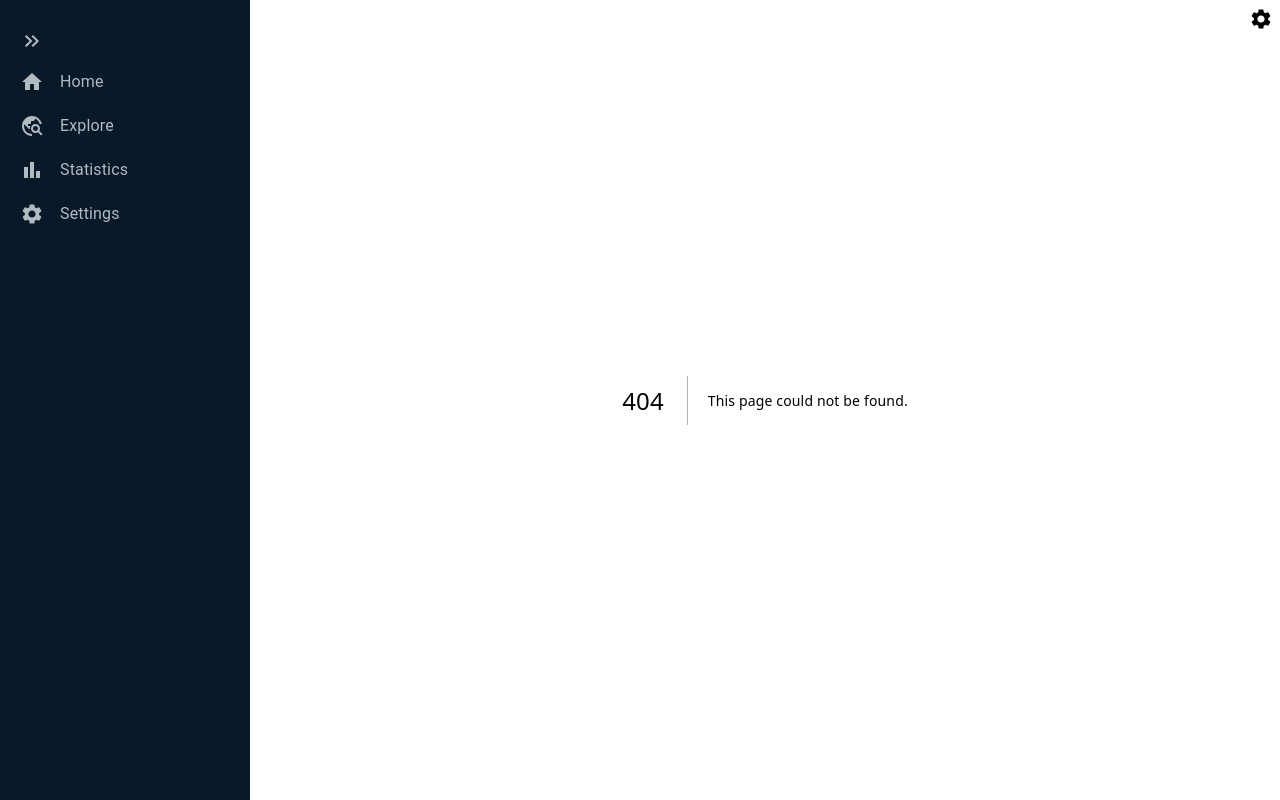
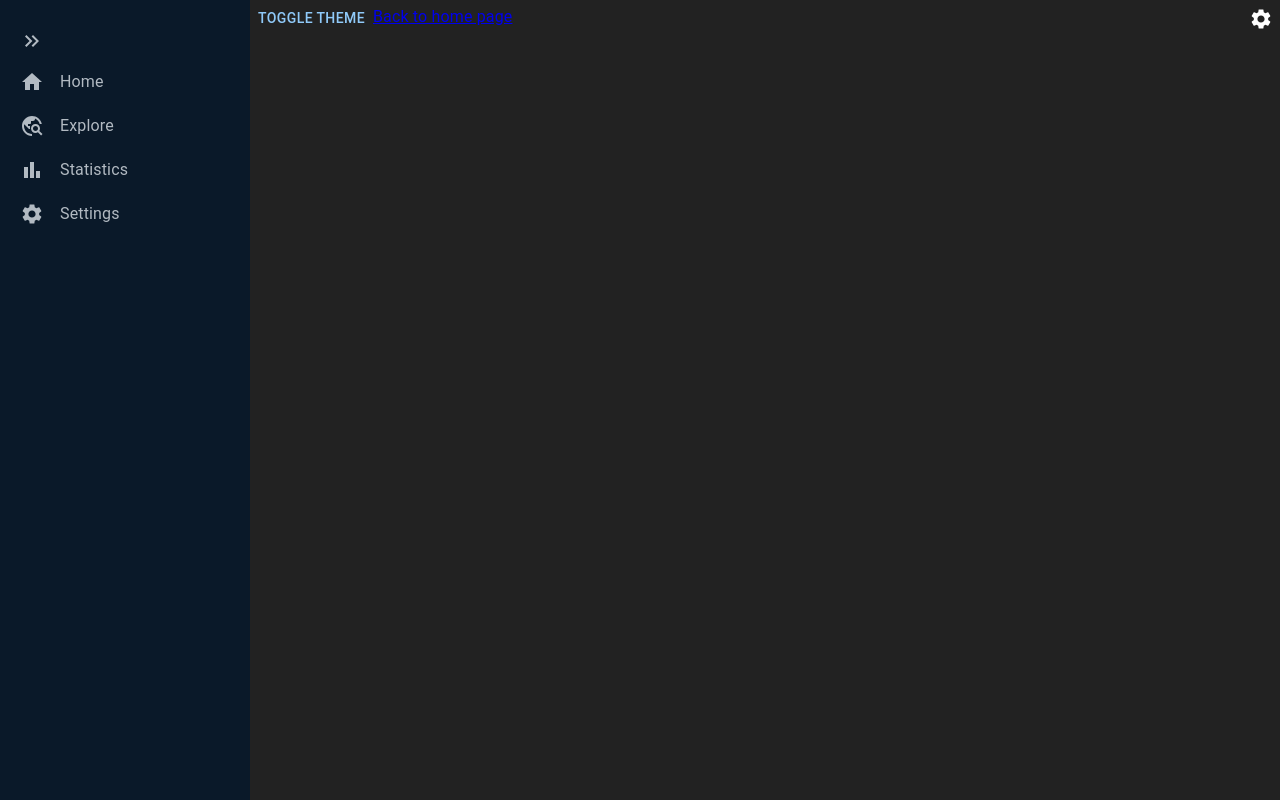
Before and after one commit to jjpstrebe/ui, a Next.js app: page /settings in a window 1280 px wide. Before the commit this address had no page. Built offline with nearby package versions, Linux system fonts and the light colour scheme.

Commit message:
Created a light and dark theme and added a settings page to toggle between the two.

```diff
--- a/config/theme.tsx
+++ b/config/theme.tsx
@@ -2,7 +2,7 @@ import { createTheme } from '@mui/material/styles';
 import { red } from '@mui/material/colors';
 
 // Create a theme instance.
-const theme = createTheme({
+export const theme = createTheme({
   palette: {
     primary: {
       main: '#556cd6',
@@ -16,4 +16,38 @@ const theme = createTheme({
   },
 });
 
-export default theme;
+export const theme2 = createTheme({
+  palette: {
+    mode: 'dark',
+    primary: {
+      main: '#9facff',
+    },
+    secondary: {
+      main: '#4477ff',
+    },
+    error: {
+      main: red.A400,
+    },
+  },
+});
+
+export const themeLight = createTheme({
+  palette: {
+    mode: 'light',
+    background: {
+      default: "#f2f5fa"
+    }
+  }
+});
+
+export const themeDark = createTheme({
+  palette: {
+    mode: 'dark',
+    background: {
+      default: "#222222"
+    },
+    text: {
+      primary: "#ffffff"
+    }
+  }
+});
--- a/pages/_app.tsx
+++ b/pages/_app.tsx
@@ -1,10 +1,10 @@
-import * as React from 'react';
+import React, { useState } from "react";
 import Head from 'next/head';
 import { AppProps } from 'next/app';
 import { ThemeProvider } from '@mui/material/styles';
 import CssBaseline from '@mui/material/CssBaseline';
 import { CacheProvider, EmotionCache } from '@emotion/react';
-import theme from '../config/theme';
+import { theme, theme2, themeLight, themeDark } from '../config/theme';
 import createEmotionCache from '../config/createEmotionCache';
 import Header from "../components/Header";
 import '../styles/globals.css'
@@ -24,25 +24,41 @@ interface MyAppProps extends AppProps {
 
 export default function MyApp(props: MyAppProps) {
   const { Component, emotionCache = clientSideEmotionCache, pageProps } = props;
+  const [currentTheme, setCurrentTheme] = useState(themeDark);
+  const [isMenuOpen, setMenuOpen] = useState(false);
+  const handleCloseMenu = () => {
+    setMenuOpen(false);
+  };
+  const handleStateChange = (state) => {
+    setMenuOpen(state.isOpen);
+  };
   return (
     <CacheProvider value={emotionCache}>
       <Head>
         <meta name="viewport" content="initial-scale=1, width=device-width" />
       </Head>
-      <ThemeProvider theme={theme}>
+      <ThemeProvider theme={currentTheme}>
         {/* CssBaseline kickstart an elegant, consistent, and simple baseline to build upon. */}
         <CssBaseline />
         <div id="outer-container">
-          <Menu right pageWrapId={'page-wrap'} outerContainerId={'outer-container'} customBurgerIcon=<SettingsIcon/>>
-            <Link href="/" className="menu-item">Settings</Link>
-            <Link href="/" className="menu-item">User Info</Link>
-            <Link href="/" className="menu-item">Server Logs</Link>
+          <Menu
+            right
+            pageWrapId={'page-wrap'}
+            outerContainerId={'outer-container'}
+            customBurgerIcon=<SettingsIcon/>
+            isOpen={isMenuOpen}
+            onStateChange={handleStateChange}
+          >
+            <Link href="/settings" className="menu-item" onClick={handleCloseMenu}>Settings</Link>
+            <Link href="/" className="menu-item" onClick={handleCloseMenu}>Home</Link>
+            <Link href="/" className="menu-item" onClick={handleCloseMenu}>User Info</Link>
+            <Link href="/" className="menu-item" onClick={handleCloseMenu}>Server Logs</Link>
           </Menu>
           <div id="page-wrap">
             <div className="appPane">
               <Sidenav />
               <div className="appContent">
-                <Component {...pageProps} />
+                <Component {...pageProps} onToggleTheme={() => setCurrentTheme(currentTheme == themeLight ? themeDark : themeLight)}/>
               </div>
             </div>
           </div>
--- /dev/null
+++ b/pages/settings.tsx
@@ -0,0 +1,25 @@
+import Head from 'next/head'
+import styles from '../styles/Home.module.css'
+import { theme, theme2, themeLight, themeDark } from '../config/theme';
+import Button from "@mui/material/Button";
+import Link from 'next/link';
+
+type Props = {
+  onToggleTheme: (event: React.MouseEvent<HTMLElement>) => void
+};
+
+export default function Settings({ onToggleTheme }: Props) {
+  return (
+    <>
+      <Head>
+        <title>New App (settings)</title>
+        <meta name="description" content="Settings for a generic app" />
+        <link rel="icon" href="/favicon.ico" />
+      </Head>
+      <main className={styles.main}>
+        <Button onClick={onToggleTheme}>Toggle Theme</Button>
+        <Link href="/" className="menu-item">Back to home page</Link>
+      </main>
+    </>
+  )
+}
```
